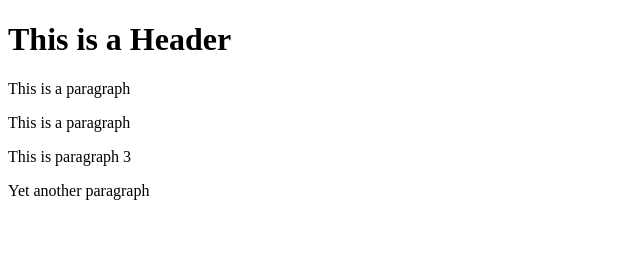
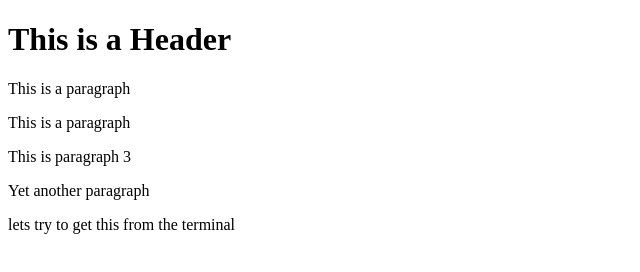
Before and after one commit to Dericknewton1979/git-test, a website: page index.html in a window 1280 px wide. Shown: the whole page, without its empty margins (0-640 px from the left). Drawn offline with Linux system fonts and the light colour scheme.

Commit message:
Terminal-pull-test

```diff
--- a/index.html
+++ b/index.html
@@ -6,5 +6,7 @@
     <p>This is a paragraph</p>
     <p>This is paragraph 3</p>
     <p>Yet another paragraph</p>
+
+    lets try to get this from the terminal
 </body>
 </html>
```
